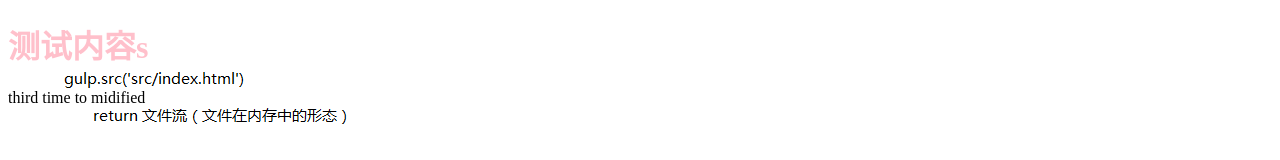
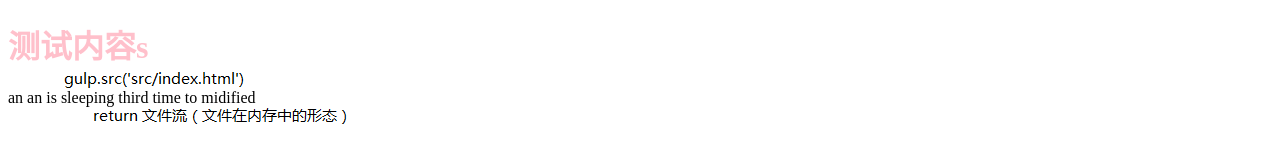
Before and after one commit to myananbaby/git-test, a website: page src/index.html in a window 1280 px wide. Shown: the top 160 px of the page. Drawn offline with nearby package versions, Linux system fonts and the light colour scheme; files that its build step writes are made by us from their sources.

Commit message:
pull-test
pull-test

```diff
--- a/src/index.html
+++ b/src/index.html
@@ -8,6 +8,7 @@
 <body>
 	<!-- 测试注释 -->
 	  <h1>测试内容s</h1>
+	  an an is sleeping
 	  third time to midified
 	  <script src="scripts/all.js"></script>
 </body>
```
